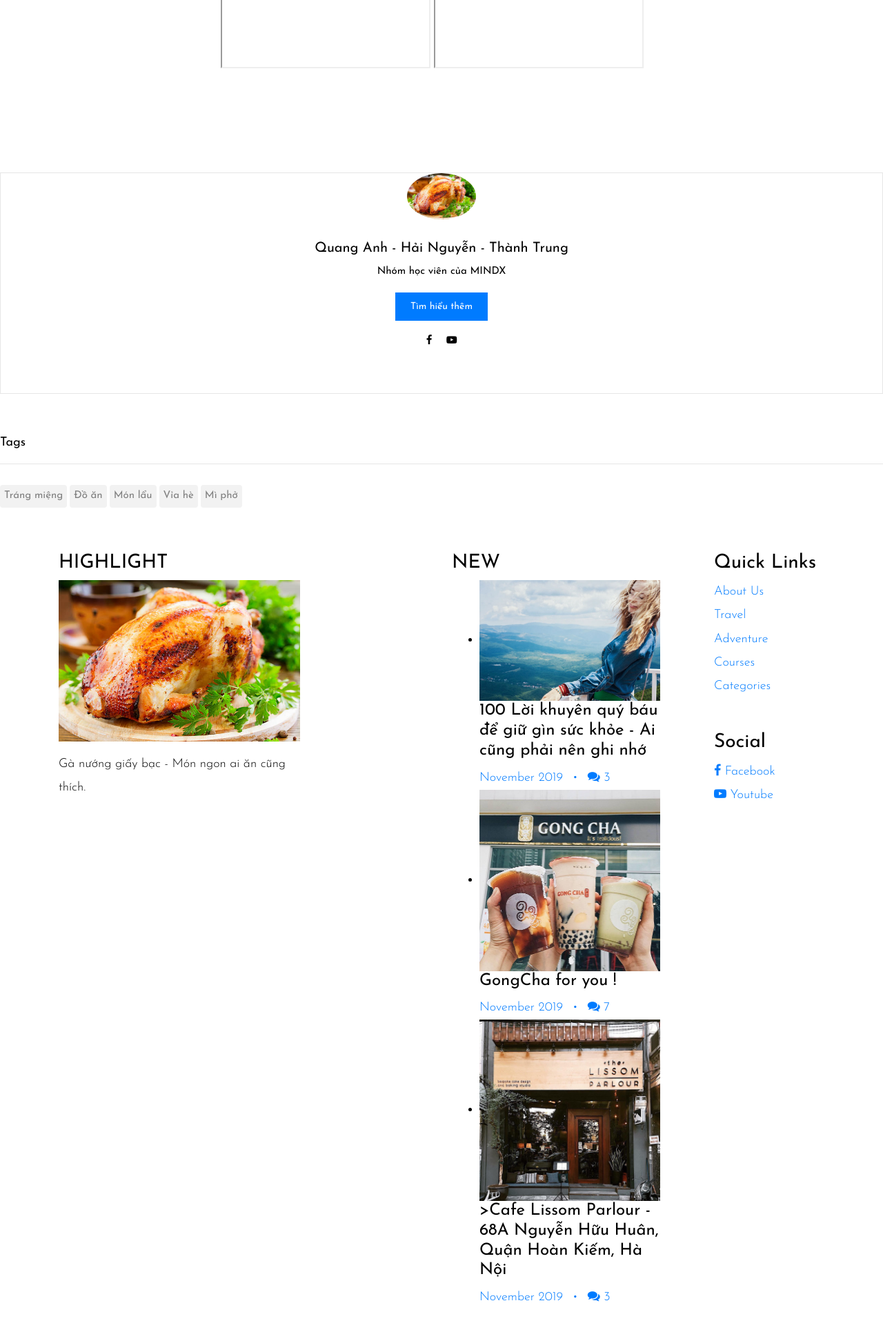
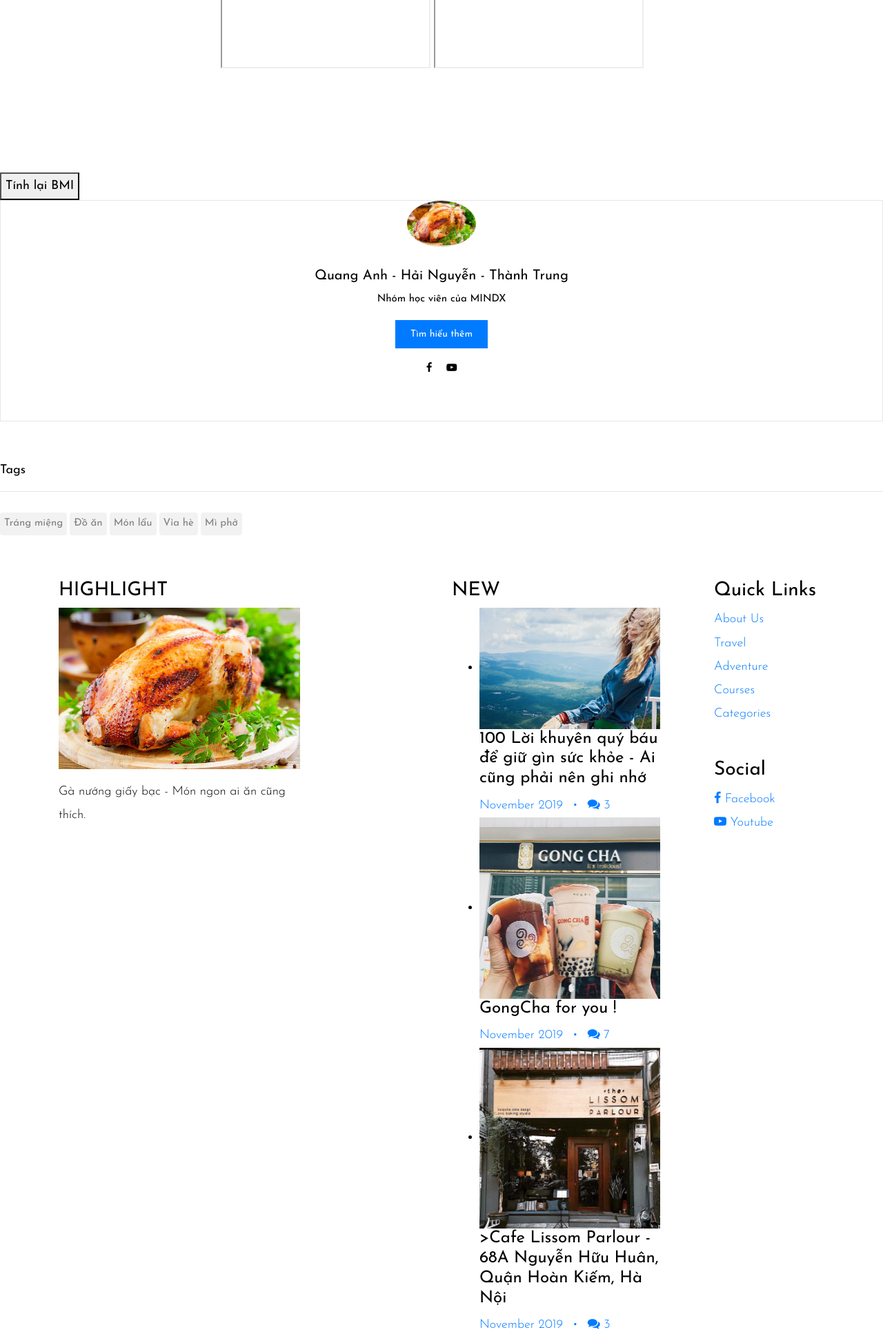
Before and after one commit to ntttrung1210/HATfood, a Flask app: page /bmi/normal in a window 1280 px wide. Shown: the part 1444-3375 px from the top of the page at 69% size. Run offline with Flask 2, Linux system fonts and the light colour scheme; some libraries are stand-ins or nearby versions; grey boxes are pictures that could not be loaded.

Commit message:
Update normal.html

```diff
--- a/templates/normal.html
+++ b/templates/normal.html
@@ -128,7 +128,15 @@
     </ul>
     </div>
 
-
+    <br>
+    <br>
+    <br>
+    <button name="button" value="OK" type="button" onclick="ReturnBMI()">Tính lại BMI</button>
+    <script>
+    function ReturnBMI(){
+      location.assign('/bmi')
+    }
+    </script>
 
 
 
```
